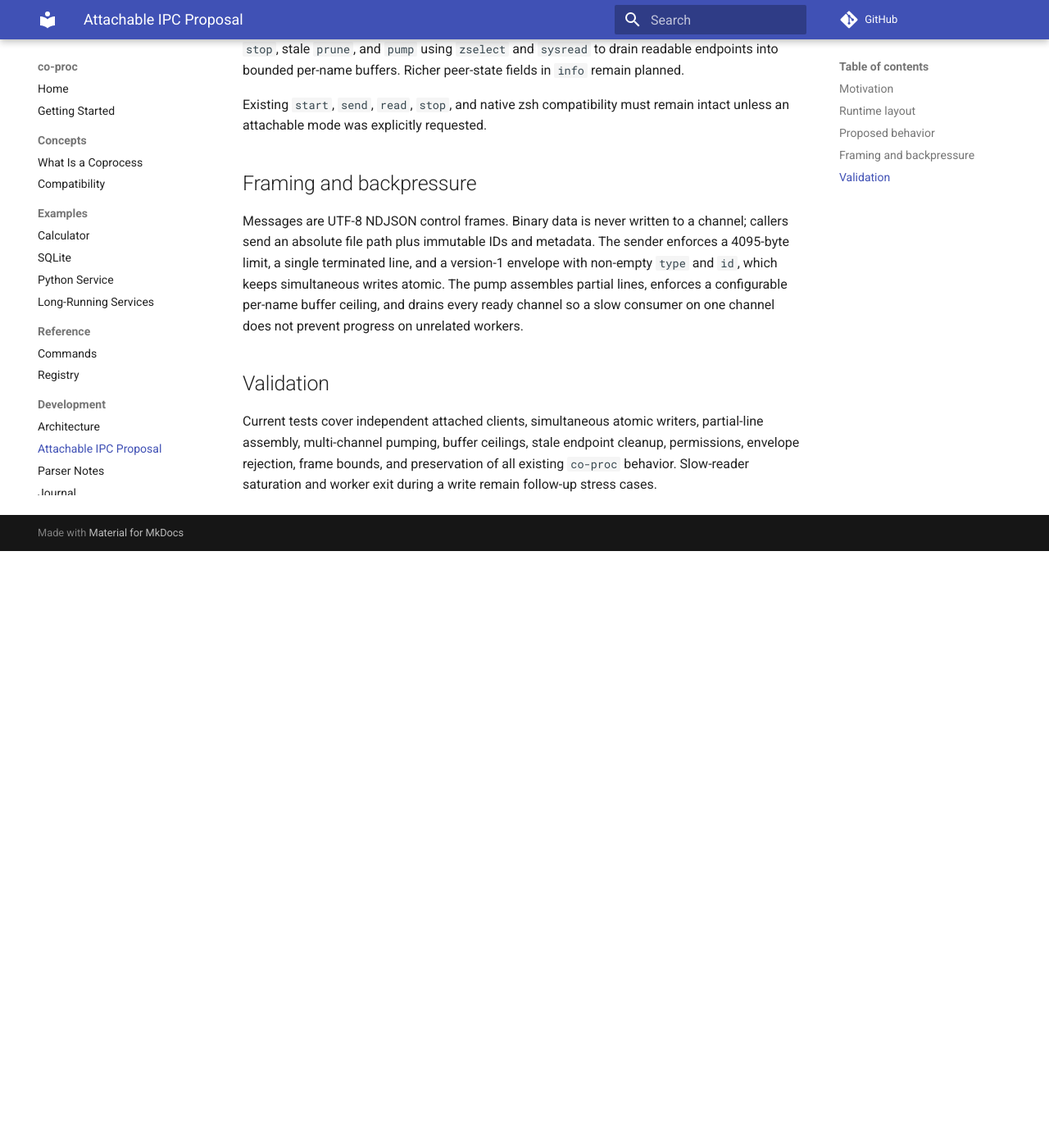
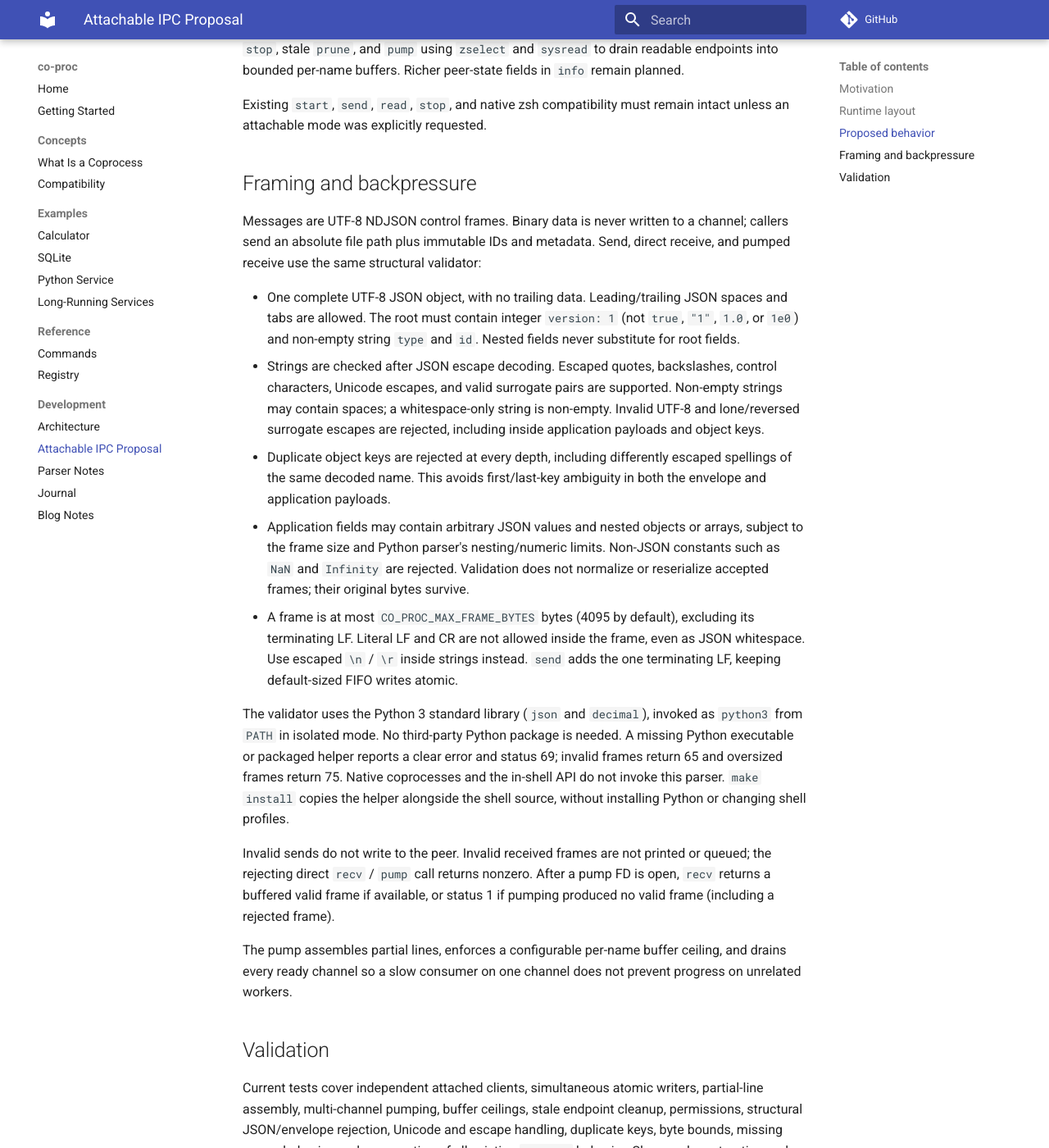
Before and after one commit to eahenle/co-proc, an MkDocs documentation site: the page built from docs/development/attachable-ipc.md, in a window 1280 px wide and 1400 px high, scrolled down 1097 px. Shown: the whole window at 82% size. Built offline with MkDocs 1.6.1 and Material for MkDocs 9.7.7, drawn with Linux system fonts in a browser that asks for light colours; comment, search, counter and statistics services are not loaded; before the commit the page ends 1769 px from its top, so only the background shows below that; some of the changed text lies outside the part shown.

Commit message:
Validate attachable JSON frames structurally

```diff
--- a/docs/development/attachable-ipc.md
+++ b/docs/development/attachable-ipc.md
@@ -53,8 +53,41 @@ remain intact unless an attachable mode was explicitly requested.
 
 Messages are UTF-8 NDJSON control frames. Binary data is never written to a
 channel; callers send an absolute file path plus immutable IDs and metadata.
-The sender enforces a 4095-byte limit, a single terminated line, and a version-1
-envelope with non-empty `type` and `id`, which keeps simultaneous writes atomic.
+Send, direct receive, and pumped receive use the same structural validator:
+
+- One complete UTF-8 JSON object, with no trailing data. Leading/trailing JSON
+  spaces and tabs are allowed. The root must contain integer `version: 1`
+  (not `true`, `"1"`, `1.0`, or `1e0`) and non-empty string `type` and `id`.
+  Nested fields never substitute for root fields.
+- Strings are checked after JSON escape decoding. Escaped quotes, backslashes,
+  control characters, Unicode escapes, and valid surrogate pairs are supported.
+  Non-empty strings may contain spaces; a whitespace-only string is non-empty.
+  Invalid UTF-8 and lone/reversed surrogate escapes are rejected, including
+  inside application payloads and object keys.
+- Duplicate object keys are rejected at every depth, including differently
+  escaped spellings of the same decoded name. This avoids first/last-key
+  ambiguity in both the envelope and application payloads.
+- Application fields may contain arbitrary JSON values and nested objects or
+  arrays, subject to the frame size and Python parser's nesting/numeric limits.
+  Non-JSON constants such as `NaN` and `Infinity` are rejected. Validation does
+  not normalize or reserialize accepted frames; their original bytes survive.
+- A frame is at most `CO_PROC_MAX_FRAME_BYTES` bytes (4095 by default), excluding
+  its terminating LF. Literal LF and CR are not allowed inside the frame, even
+  as JSON whitespace. Use escaped `\n` / `\r` inside strings instead. `send`
+  adds the one terminating LF, keeping default-sized FIFO writes atomic.
+
+The validator uses the Python 3 standard library (`json` and `decimal`), invoked
+as `python3` from `PATH` in isolated mode. No third-party Python package is needed.
+A missing Python executable or packaged helper reports a clear error and status
+69; invalid frames return 65 and oversized frames return 75. Native coprocesses
+and the in-shell API do not invoke this parser. `make install` copies the helper
+alongside the shell source, without installing Python or changing shell profiles.
+
+Invalid sends do not write to the peer. Invalid received frames are not printed
+or queued; the rejecting direct `recv` / `pump` call returns nonzero. After a
+pump FD is open, `recv` returns a buffered valid frame if available, or status 1
+if pumping produced no valid frame (including a rejected frame).
+
 The pump assembles partial lines, enforces a configurable per-name buffer
 ceiling, and drains every ready channel so a slow consumer on one channel does
 not prevent progress on unrelated workers.
@@ -63,6 +96,7 @@ not prevent progress on unrelated workers.
 
 Current tests cover independent attached clients, simultaneous atomic writers,
 partial-line assembly, multi-channel pumping, buffer ceilings, stale endpoint
-cleanup, permissions, envelope rejection, frame bounds, and preservation of all
+cleanup, permissions, structural JSON/envelope rejection, Unicode and escape
+handling, duplicate keys, byte bounds, missing parser behavior, and preservation of all
 existing `co-proc` behavior. Slow-reader saturation and worker exit during a
 write remain follow-up stress cases.
```
Also changed, not shown: README.md (+11 -2 lines), docs/getting-started.md (+7 -0 lines), 7 other files.
